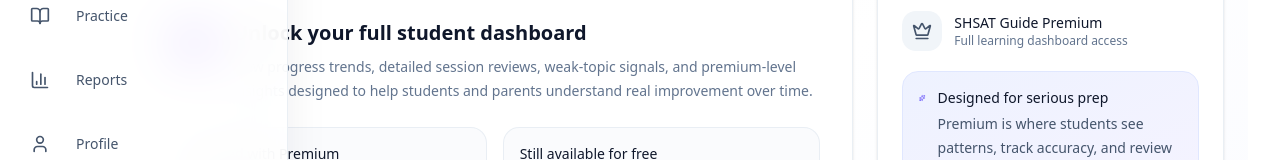
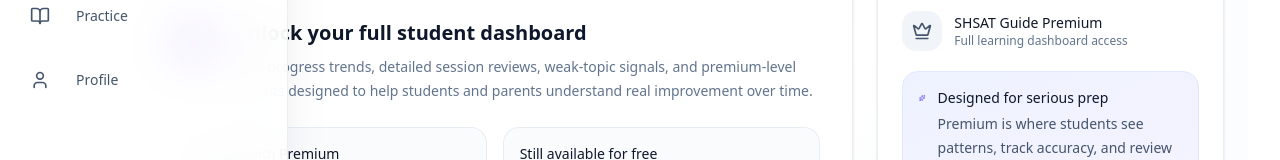
Before and after one commit to codesyogesh67/shsat_quiz, a Next.js app: page /dashboard in a window 1280 px wide. Shown: the part 236-396 px from the top of the page. Built offline with nearby package versions, Linux system fonts and the light colour scheme; no server answers.

Commit message:
commenting report icon temporarily

```diff
--- a/src/components/dashboard/app-sidebar.tsx
+++ b/src/components/dashboard/app-sidebar.tsx
@@ -17,7 +17,7 @@
   { icon: LayoutDashboard, label: "Dashboard", href: "/dashboard" },
   { icon: Target, label: "Diagnostic", href: "/diagnostic" },
   { icon: BookOpen, label: "Practice", href: "/practice" },
-  { icon: BarChart3, label: "Reports", href: "/reports" },
+  // { icon: BarChart3, label: "Reports", href: "/reports" },
   { icon: User, label: "Profile", href: "/profile" },
 ];
 
```
